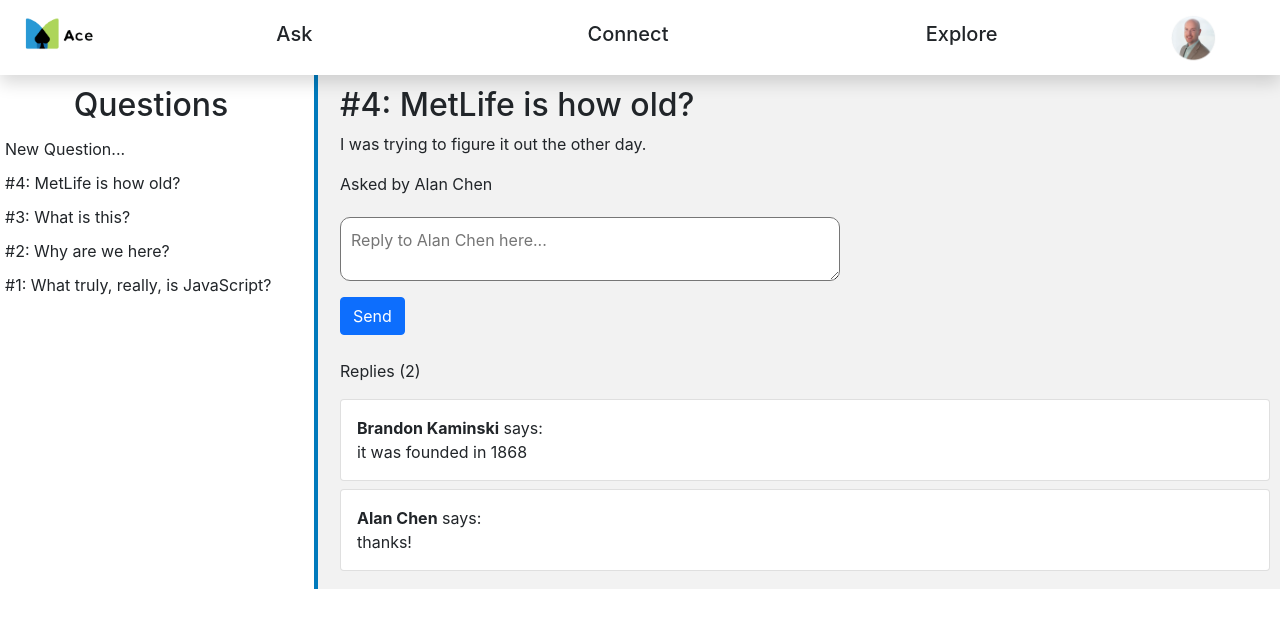
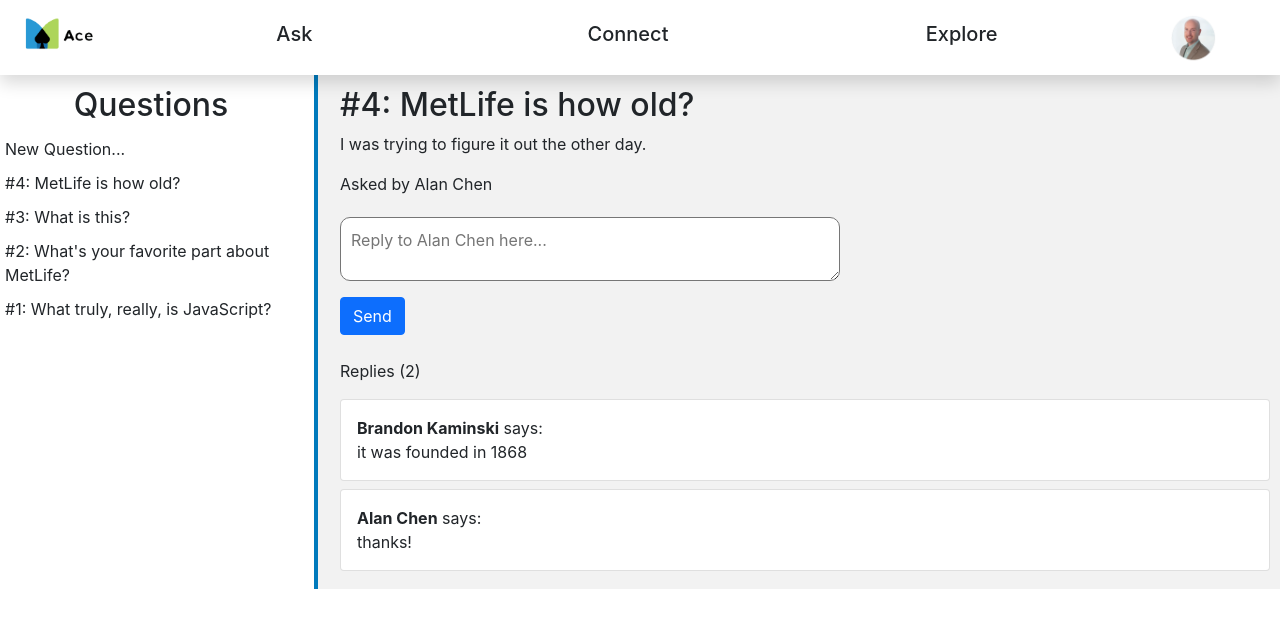
Before and after one commit to AlanChen4/MeetLyfe, a Next.js app in the folder meet-lyfe/: page /ask in a window 1280 px wide. Shown: the top 628 px of the page. Built offline with nearby package versions, Linux system fonts and the light colour scheme.

Commit message:
push it real good

```diff
--- a/meet-lyfe/pages/ask.js
+++ b/meet-lyfe/pages/ask.js
@@ -92,7 +92,7 @@ export default function Ask()
                 <br/>
                 <input type="text" id = "newqtitle" placeholder="Title of question"/>
                 <br/>
-                <textarea id = "newqtext" placeholder="Type question here..." className='replyarea'>{qtext}</textarea>
+                <textarea id = "newqtext" placeholder="Type question here..." className='replyarea'/>
                 <br/>
                 <button className = "btn primary" id = 'sendQ' onClick = {function() {sendNewQ()}}>Send</button>
             </div>
@@ -114,8 +114,8 @@ export default function Ask()
                 <br/>
                 <button onClick={function() {sendNewR(num)}} className='btn btn-primary mb-4'>Send</button>
                 <p id='replies'>Replies ({q.replies.length})</p>
-                {q.replies.map(r =>
-                <div className="card mb-2">
+                {q.replies.map((r, index) =>
+                <div key={'reply' + q.id + '-' + index} className="card mb-2">
                     <div className = 'card-body'>
                         <p className = "card-text"><b>{r.author}</b> says:<br/>{r.reply}</p>
                     </div>
--- a/meet-lyfe/pages/data.js
+++ b/meet-lyfe/pages/data.js
@@ -5,15 +5,15 @@ export let data = [
         author : 'Michael Phillips',
         body : "I don't understand what JavaScript is. Is it a language or something?",
         a : true,
-        replies : [{author : 'Brandon Kaminski', reply : 'yes lmao get good'}],
+        replies : [{author : 'Brandon Kaminski', reply : 'Yup, it\'s a language, not a framework'}],
     },
     {
         id: 2,
-        title : 'Why are we here?',
+        title : 'What\'s your favorite part about MetLife?',
         author : 'Michael Phillips',
-        body : "Just to suffer? Nah, we're vibing",
+        body : "I love the people! What about everyone else?",
         a: true,
-        replies : [],
+        replies : [{author : 'Brandon Kaminski', reply : 'I agree, Mike!'}],
     },
     {
         id: 3,
```
